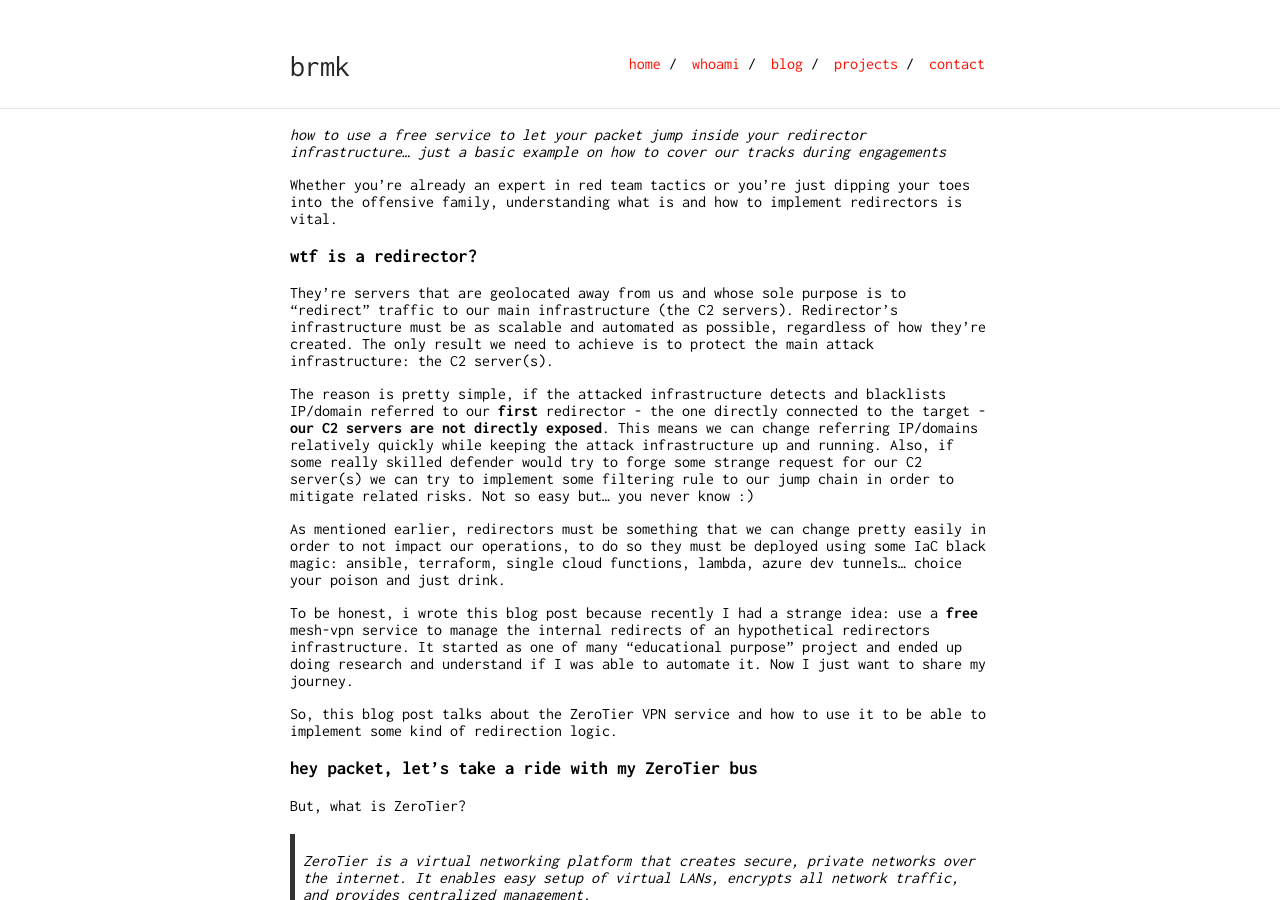
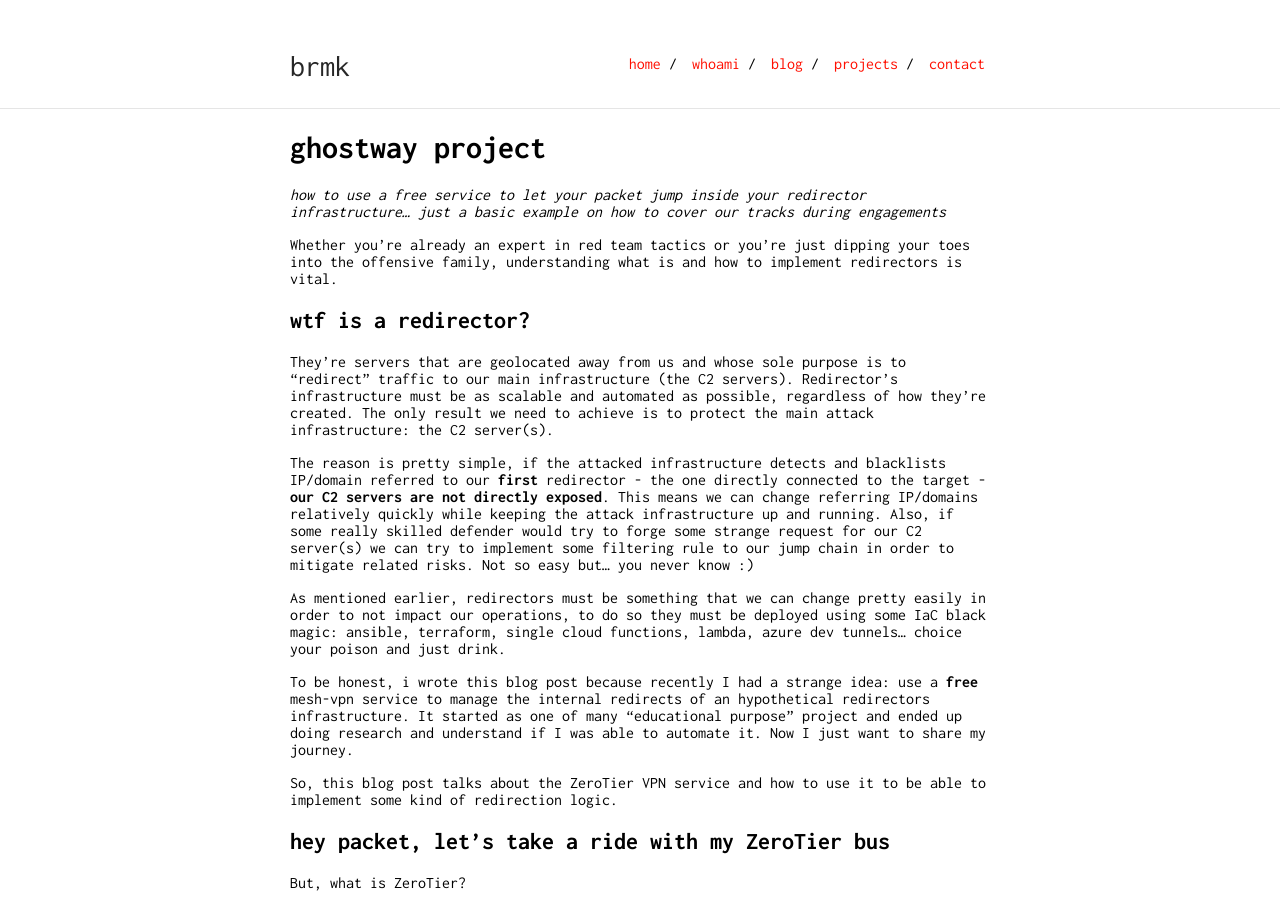
Before and after one commit to brmkit/brmkit.github.io, a Jekyll site: the page built from _posts/2024-10-09-ghostway-project.md, in a window 1280 px wide and 900 px high. Built offline with Jekyll 4.4.1, drawn with Linux system fonts in a browser that asks for light colours.

Commit message:
fix title

```diff
--- a/_posts/2024-10-09-ghostway-project.md
+++ b/_posts/2024-10-09-ghostway-project.md
@@ -4,11 +4,11 @@ layout: default
 tags: [red team, infrastructures, redirector, opsec]
 blog_post: true
 ---
-
+# ghostway project
 _how to use a free service to let your packet jump inside your redirector infrastructure... just a basic example on how to cover our tracks during engagements_
 
 Whether you're already an expert in red team tactics or you're just dipping your toes into the offensive family, understanding what is and how to implement redirectors is vital.
-### wtf is a redirector?
+## wtf is a redirector?
 They're servers that are geolocated away from us and whose sole purpose is to "redirect" traffic to our main infrastructure (the C2 servers).
 Redirector's infrastructure must be as scalable and automated as possible, regardless of how they're created. The only result we need to achieve is to protect the main attack infrastructure: the C2 server(s).
 
@@ -21,7 +21,7 @@ To be honest, i wrote this blog post because recently I had a strange idea: use
 
 So, this blog post talks about the ZeroTier VPN service and how to use it to be able to implement some kind of redirection logic.
 
-### hey packet, let's take a ride with my ZeroTier bus
+## hey packet, let's take a ride with my ZeroTier bus
 But, what is ZeroTier?
 
 >*ZeroTier is a virtual networking platform that creates secure, private networks over the internet. It enables easy setup of virtual LANs, encrypts all network traffic, and provides centralized management.*
@@ -32,7 +32,7 @@ Think of ZeroTierVPN like setting up your own private version of the internet. I
 
 Nothing special, but worth a try in a simple redirectors configuration.
 
-### protocol explained: ZeroTier
+## protocol explained: ZeroTier
 ZeroTier's protocol is pretty simple to understand because it works basically in few steps.
 In order to explain this kind of functionality and how to "use" it we assume we have 2 endpoint in two different area in the world, endpoint A and endpoint B, that **must have public IP**.
 
@@ -51,7 +51,7 @@ If we stop that UDP message we can stop that perfectly optimized method for peer
 
 That's it, a redirector infrastructure with multiple jumps inside, where **we simply cannot define how many there are**.
 
-### just an example: ghostway
+## just an example: ghostway
 But now, let's talk about code.
 
 To show you how to implement ZeroTier as backbone for redirectors, I created a project called **ghostway** - and the name is definitely more interesting than the code itself. Basically it sets up three cloud VMs connected via ZeroTier, each acting as a redirector that securely forwards traffic down the chain explained earlier.
```
